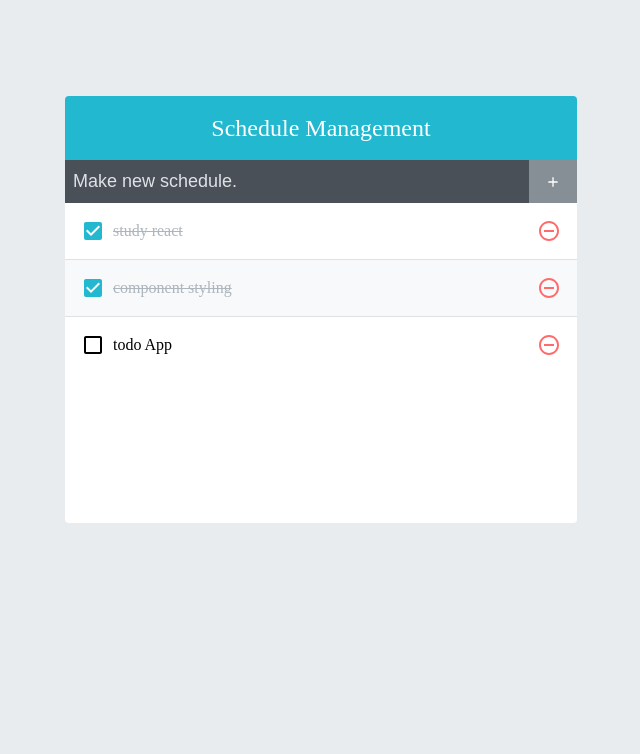
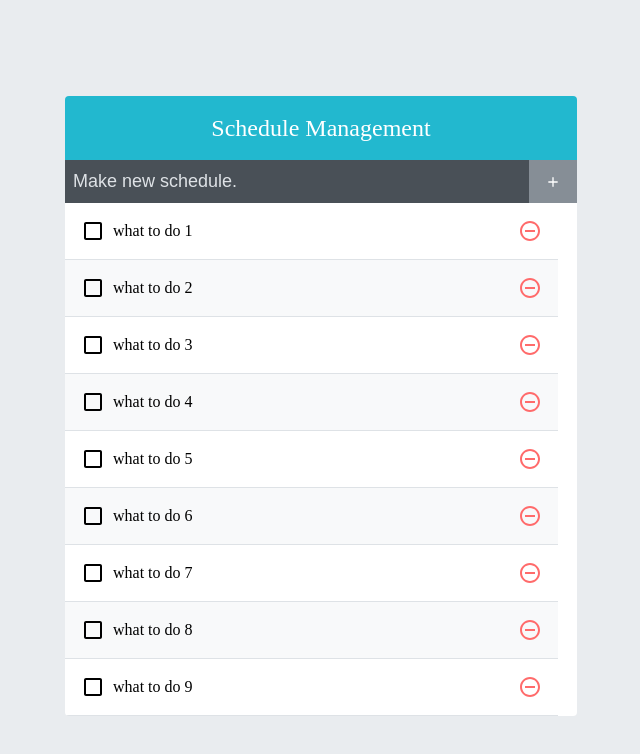
Before and after one commit to songdoing/Todo-App, a React (Create React App) app: page / in a window 1280 px wide. Shown: the top 754 px of the page, without its empty margins (319-959 px from the left). Built offline with nearby package versions, Linux system fonts and the light colour scheme.

Commit message:
install react-virtualized

```diff
--- a/package.json
+++ b/package.json
@@ -12,6 +12,7 @@
     "react-dom": "^17.0.1",
     "react-icons": "^3.11.0",
     "react-scripts": "4.0.1",
+    "react-virtualized": "^9.22.2",
     "web-vitals": "^0.2.4"
   },
   "scripts": {
--- a/src/App.js
+++ b/src/App.js
@@ -3,24 +3,37 @@ import TodoTemplate from "./components/TodoTemplate";
 import TodoInsert from "./components/TodoInsert";
 import TodoList from "./components/TodoList";
 
+function createBulkTodos() {
+  const array = [];
+  for (let i = 1; i <= 2500; i++) {
+    array.push({
+      id: i,
+      text: `what to do ${i}`,
+      checked: false,
+    });
+  }
+  return array;
+}
+
 const App = () => {
-  const [todos, setTodos] = useState([
-    {
-      id: 1,
-      text: "study react",
-      checked: true,
-    },
-    {
-      id: 2,
-      text: "component styling",
-      checked: true,
-    },
-    {
-      id: 3,
-      text: "todo App",
-      checked: false,
-    },
-  ]);
+  const [todos, setTodos] = useState(createBulkTodos);
+  //   [
+  //   {
+  //     id: 1,
+  //     text: "study react",
+  //     checked: true,
+  //   },
+  //   {
+  //     id: 2,
+  //     text: "component styling",
+  //     checked: true,
+  //   },
+  //   {
+  //     id: 3,
+  //     text: "todo App",
+  //     checked: false,
+  //   },
+  //   ]
   const nextId = useRef(4);
 
   const onInsert = useCallback(
--- a/src/components/TodoList.js
+++ b/src/components/TodoList.js
@@ -1,15 +1,46 @@
-import React from 'react';
-import TodoListItem from './TodoListItem';
-import './TodoList.scss';
+import React, { useCallback } from "react";
+import { List } from "react-virtualized";
+import TodoListItem from "./TodoListItem";
+import "./TodoList.scss";
 
-const TodoList = ( {todos, onRemove,onToggle}) => {
-    return (
-        <div className="TodoList">
-            {todos.map(todo => (
-                <TodoListItem todo={todo} key={todo.id} onRemove={onRemove} onToggle={onToggle}/>
-            ))}
-        </div>
-    );
+const TodoList = ({ todos, onRemove, onToggle }) => {
+  const rowRenderer = useCallback(
+    ({ index, key, style }) => {
+      const todo = todos[index];
+      return (
+        <TodoListItem
+          todo={todo}
+          key={key}
+          onRemove={onRemove}
+          onToggle={onToggle}
+          style={style}
+        />
+      );
+    },
+    [onRemove, onToggle, todos]
+  );
+  return (
+    <List
+      className="TodoList"
+      width={493.33}
+      height={513}
+      rowCount={todos.length}
+      rowHeight={57}
+      rowRenderer={rowRenderer}
+      list={todos}
+      style={{ outline: "none" }}
+    />
+    // <div className="TodoList">
+    //   {todos.map((todo) => (
+    //     <TodoListItem
+    //       todo={todo}
+    //       key={todo.id}
+    //       onRemove={onRemove}
+    //       onToggle={onToggle}
+    //     />
+    //   ))}
+    // </div>
+  );
 };
 
-export default TodoList;
+export default React.memo(TodoList);
```
Also changed, not shown: 2 other files (tests, documents, lock files or other folders).
